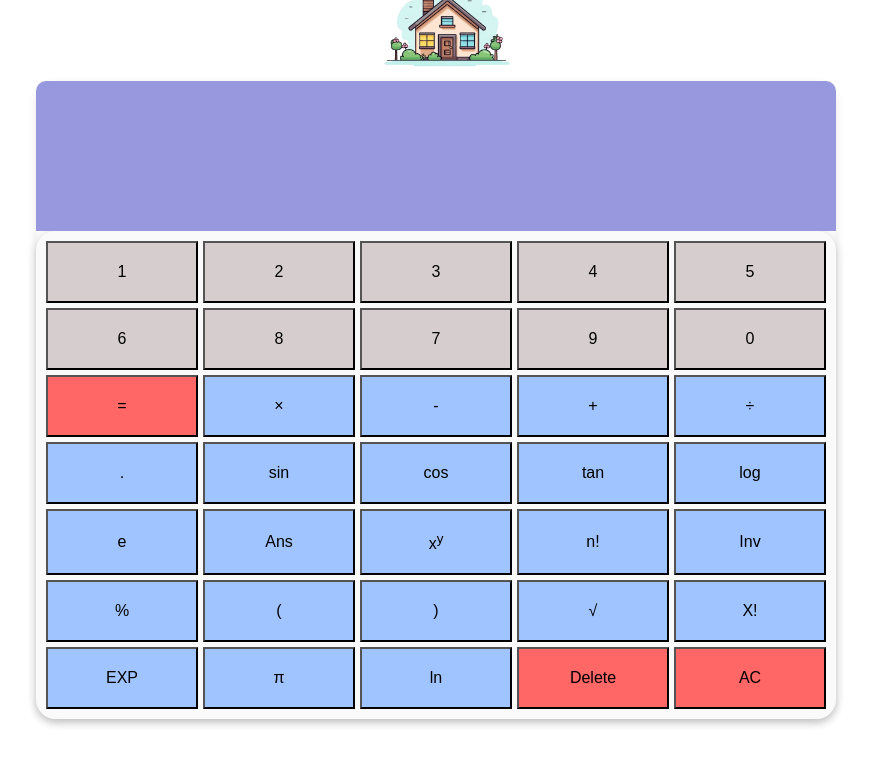
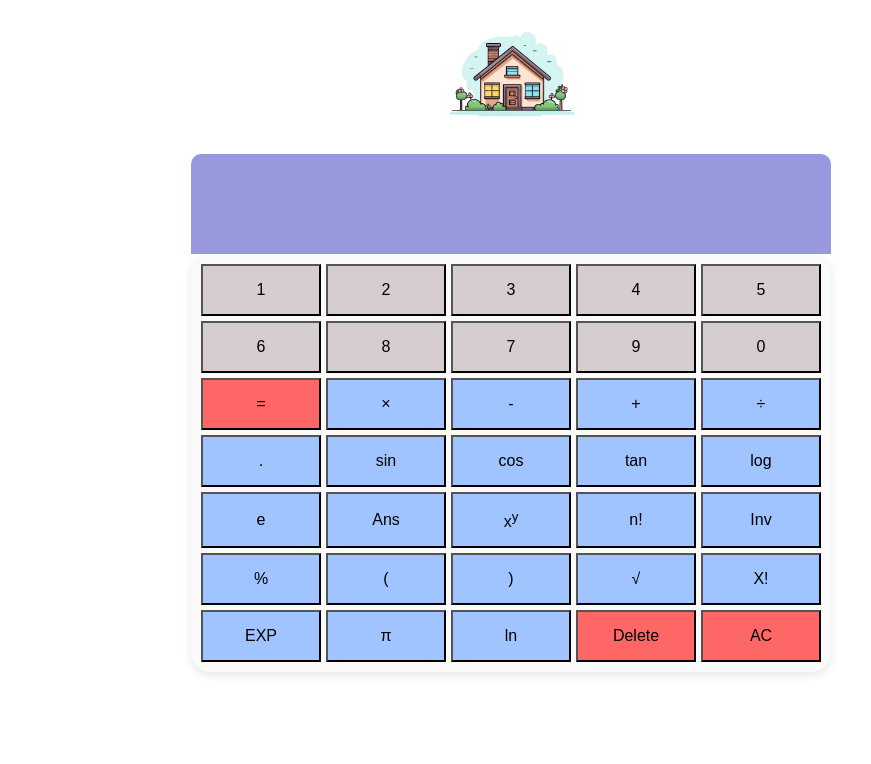
Before and after one commit to TshilidziMunyai/Calculator-Web-App, a plain HTML site: page index.html in a window 1280 px wide. Shown: the whole page, without its empty margins (129-1000 px from the left). Drawn offline with Linux system fonts and the light colour scheme.

Commit message:
changed url

```diff
--- a/css/styles.css
+++ b/css/styles.css
@@ -1,26 +1,34 @@
 body {
-    font-family: 'Times New Roman', Times, serif;
-    display: flex;
-    justify-content: center;
-    align-items: center;
-    height: 100vh;
+    font-family: Arial, Helvetica, sans-serif;
+    /* height: 100vh; */
     margin: 0;
 }
 
 .calculator {
+    display: flex;
+    flex-direction: column;
     background: #fbfafa;
     border-radius: 20px;
     box-shadow: 0 3px 10px rgba(0, 0, 0, 0.1);
-    width: 800px;
+    width: 100%;
+    margin: 0 auto;
+
+}
+
+.calculator-container{
+    color: #ff6666;
+    display: block;
+    width: 50%;
+    margin: 0 auto;
 }
 
 .display input {
     width: 100%;
-    height: 150px;
+    height: 100px;
     text-align: right;
     border: none;
     background: #9898df;
-    font-size: 3em;
+    font-size: 2em;
     padding: 10px;
     box-sizing: border-box;
     border-radius: 10px 10px 0 0;
@@ -36,7 +44,7 @@ body {
 }
 
 button {
-    padding: 20px;
+    padding: 15px;
     font-size: 16px;
     cursor: pointer;
 }
--- a/index.html
+++ b/index.html
@@ -17,46 +17,36 @@
             text-decoration: none;
         }
 
-        .getstarted-btn {
-            background-color:#ffcc00;
-            color: black;
-            border: 1cap;
-            padding: 10px 30px;
-            font-size: 1em;
-            border-radius: -10px;
-            cursor: pointer;
-            text-align: center;
-        }
-
-        .getstarted-btn:hover {
-            background-color: darkbrown;
-        }
 
         a:hover {
             color: white;
         }
 
         .image-container {
-            margin-top: -300%;
-            margin-left: -310%;
-            width: -300px;
-            height: -300px;
+            display: flex ;
+            justify-content: center;
+            width: 100%;
         }
+
 
         .image {
             width: 150px;
             height: 150px;
         }
 
-    </style>
+        </style>
 </head>
 <body>
 
-    <div class="calculator">
+    <div class="calculator-container">
+        <div class="image-container">
+            <a href="home.html">
+                <img class="image" src="images/home.png" alt="cal logo">
+            </a>
+        </div>
         <div class="display">
             <input type="text" id="calc-display" readonly>
         </div>
-            <div class="calculator">
                 <div class="calculator">
                     <div class="buttons">
                         <button class="number-button" onclick="handleInput('1')">1</button>
@@ -101,7 +91,6 @@
                         <button class="clear-button" onclick="clearDisplay()">AC</button>
                     </div>
                 </div>
-            </div>
     <script src="js/script.js"></script>
 
 </body>
@@ -110,10 +99,5 @@
 
 <div>
     <header>
-        <div class="image-container">
-            <a href="home.html">
-                <img class="image" src="images/home.png" alt="cal logo">
-            </a>
-        </div>
         </header>
 </div>
```
Also changed, not shown: home.html (+5 -7 lines).
